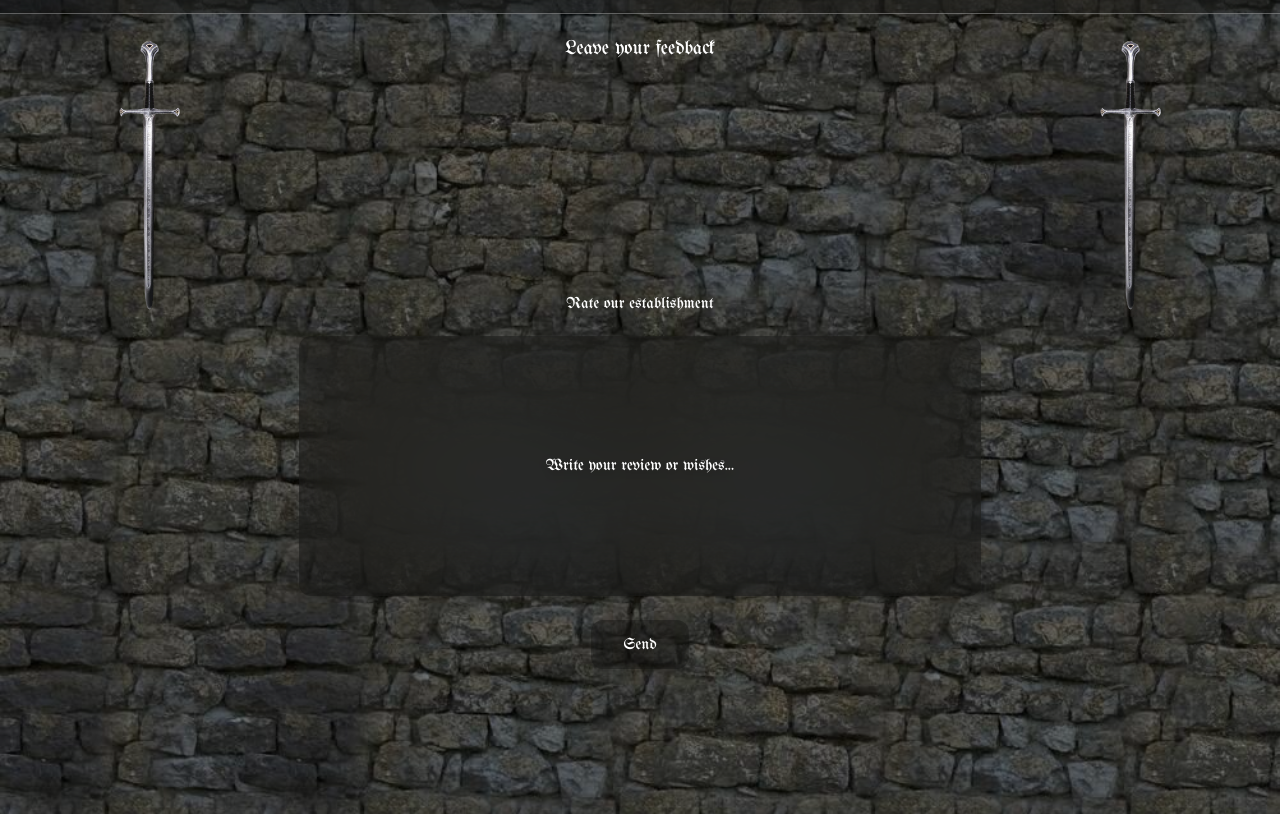
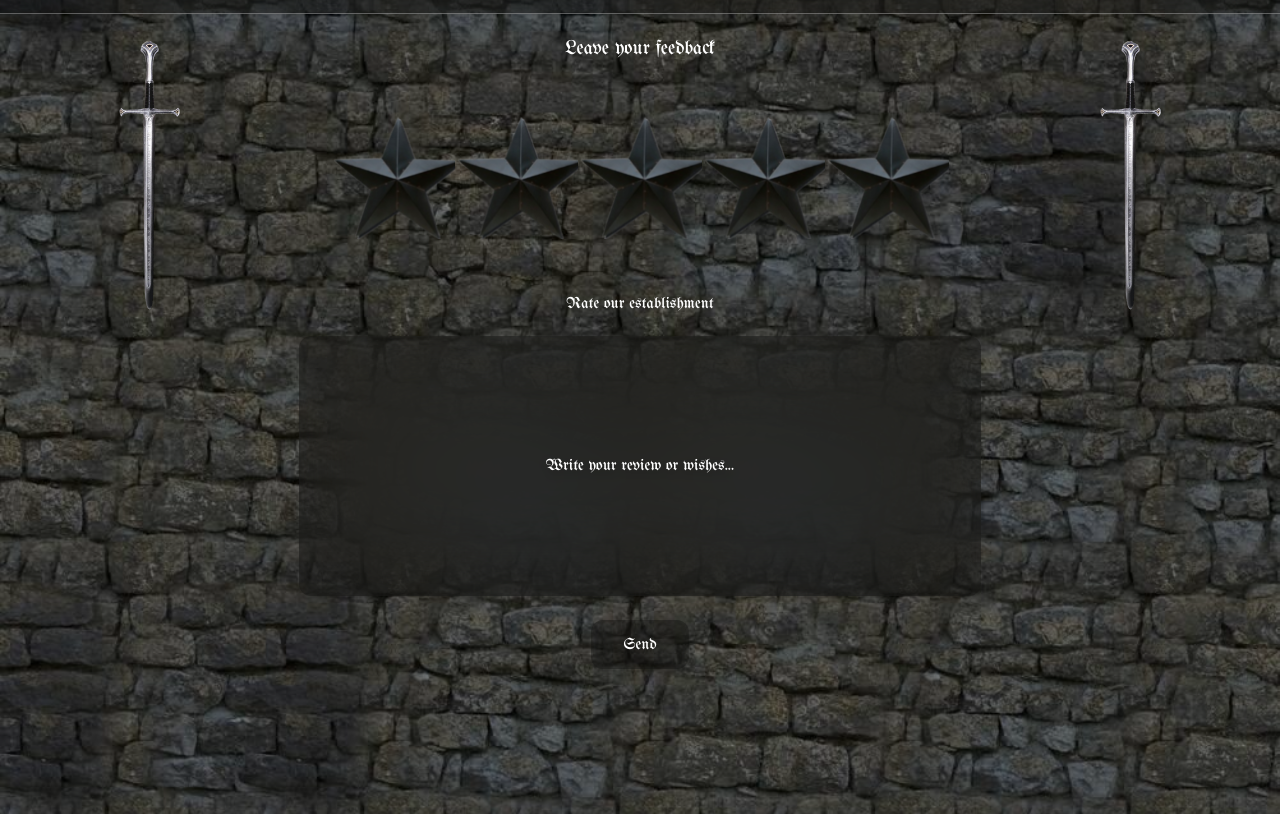
Before and after one commit to mammouth6/xixi, a plain HTML site: page rateus.html in a window 1280 px wide. Shown: the part 51-865 px from the top of the page. Drawn offline with Linux system fonts and the light colour scheme.

Commit message:
Update elements.css

```diff
--- a/access/css/elements.css
+++ b/access/css/elements.css
@@ -15,7 +15,7 @@
     position: relative;
     min-width: 20px;
     flex-grow: 1;
-    background: url(access/images/star.png);
+    background: url(../images/star.png);
     background-size: cover;
     filter: drop-shadow(2px 4px 4px rgba(0, 0, 0, 0.15));
 }
```
